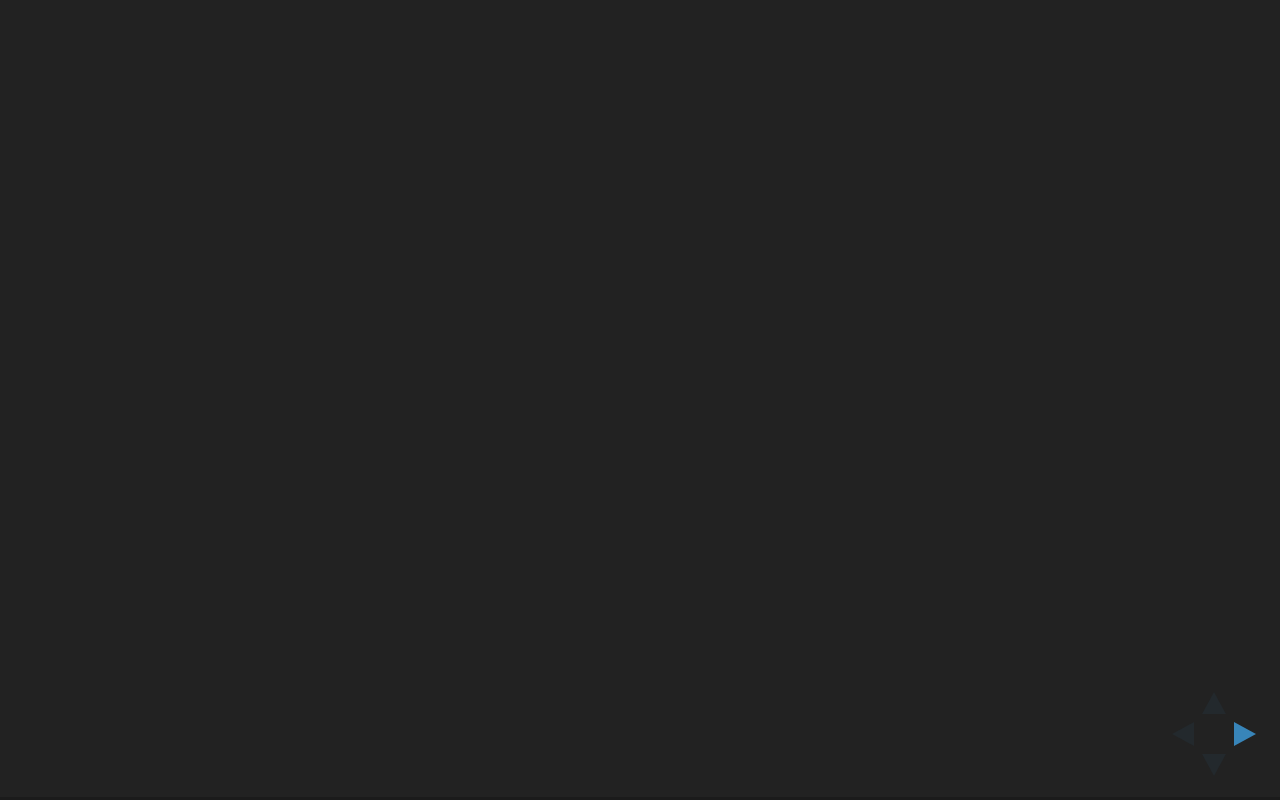
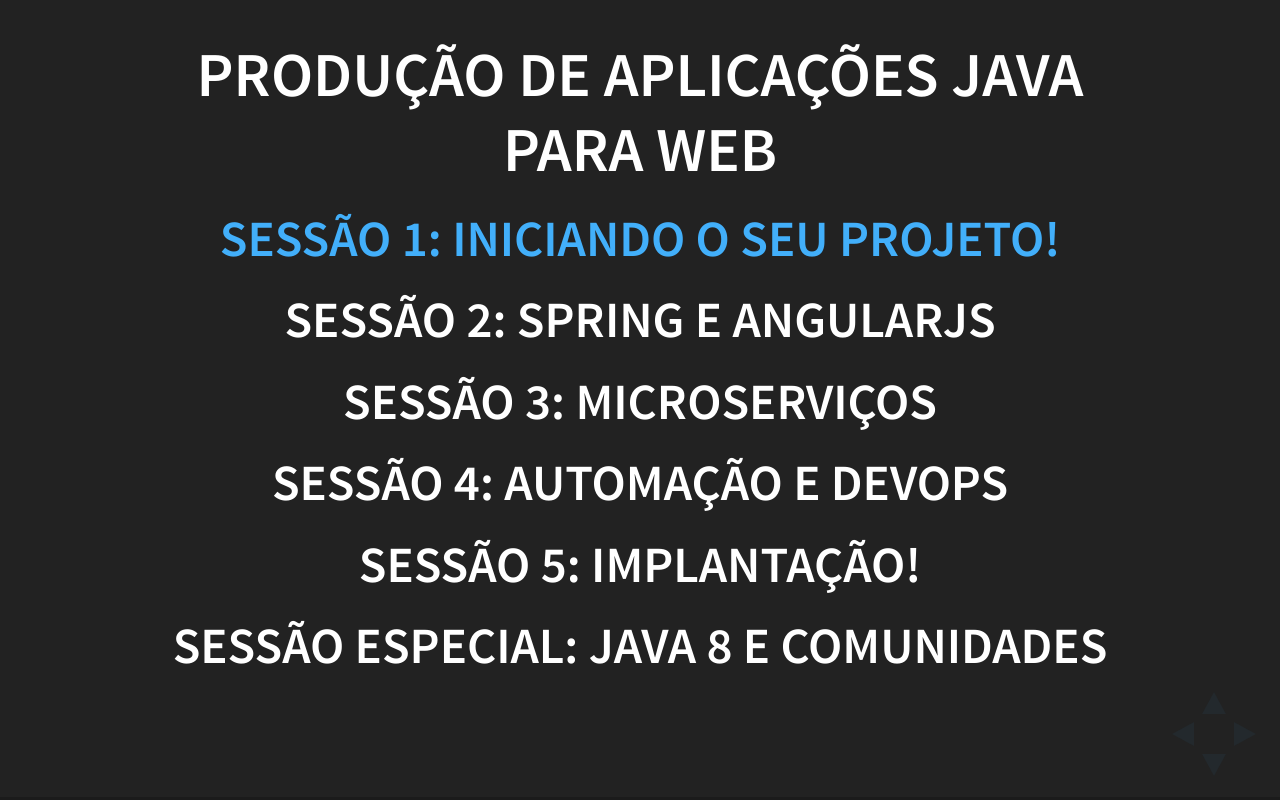
Before and after one commit to uaijug/hermes-workshop, a website: page index.html in a window 1280 px wide. Drawn offline with Linux system fonts and the light colour scheme; no server answers.

Commit message:
Criação da index Alterações no README.md

```diff
--- a/index.html
+++ b/index.html
@@ -1,47 +1,32 @@
 <!doctype html>
 <html lang="en">
-
     <head>
         <meta charset="utf-8">
-
         <title>Workshop - Produção de Aplicações Java para  Web</title>
-
         <meta name="description" content="Workshop - Produção de Aplicações Java para  Web">
         <meta name="author" content="UAIJUG">
-
         <meta name="apple-mobile-web-app-capable" content="yes" />
         <meta name="apple-mobile-web-app-status-bar-style" content="black-translucent" />
-
         <meta name="viewport" content="width=device-width, initial-scale=1.0, maximum-scale=1.0, user-scalable=no, minimal-ui">
-
         <link rel="stylesheet" href="css/reveal.css">
         <link rel="stylesheet" href="css/theme/black.css" id="theme">
-
         <!-- Code syntax highlighting -->
         <link rel="stylesheet" href="lib/css/zenburn.css">
-
-		<!-- Printing and PDF exports -->
-		<script>
-			var link = document.createElement( 'link' );
-			link.rel = 'stylesheet';
-			link.type = 'text/css';
-			link.href = window.location.search.match( /print-pdf/gi ) ? 'css/print/pdf.css' : 'css/print/paper.css';
-			document.getElementsByTagName( 'head' )[0].appendChild( link );
-		</script>
-
         <!--[if lt IE 9]>
         <script src="lib/js/html5shiv.js"></script>
         <![endif]-->
     </head>
-
     <body>
-
         <div class="reveal">
-
-			<div class="slides">
-				<section class="include" data-include="agenda"></section>
-				<section class="include" data-include="capa"></section>
-			</div>
+        	<fiv class="slides">
+        		<h2>PRODUÇÃO DE APLICAÇÕES JAVA PARA WEB</h2>
+        		<h3><a href="sessao1.html">Sessão 1: Iniciando o seu projeto!</a></h3>
+        		<h3>Sessão 2: Spring e AngularJS</h3>
+        		<h3>Sessão 3: Microserviços</h3>
+        		<h3>Sessão 4: Automação e devops</h3>
+        		<h3>Sessão 5: Implantação!</h3>
+        		<h3>Sessão Especial: Java 8 e Comunidades</h3>
+        	</fiv>
 
         </div>
 
```
Also changed, not shown: README.md. Lines whose indentation alone changed are shown as unchanged.
